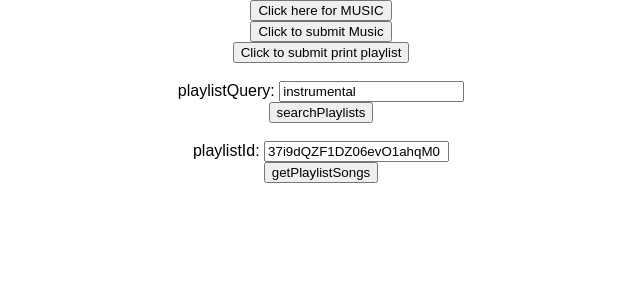
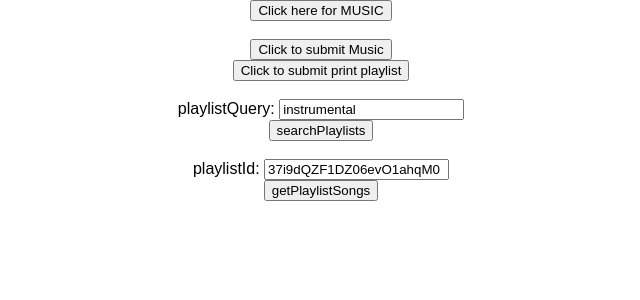
Before and after one commit to ChrisLouie10/Team-Marvel, a React (Create React App) app in the folder client/: page /spotify in a window 1280 px wide. Shown: the top 300 px of the page, without its empty margins (319-959 px from the left). Built offline with nearby package versions, Linux system fonts and the light colour scheme; no server answers; what spotify-web-api-node would draw is missing.

Commit message:
added some formatting to html

```diff
--- a/client/src/components/SpotifyAPI.js
+++ b/client/src/components/SpotifyAPI.js
@@ -133,8 +133,14 @@ const SpotifyAPI = () => {
   return (
     <div style={{display: 'flex', flexDirection: 'column', alignItems: 'center', justifyContent: 'center'}}>
       <button onClick={handleChange}>Click here for MUSIC</button>
-      <button onClick={handleSubmitPlaylist}>Click to submit Music</button>
-      <button onClick={handleSubmitShowPlaylist}>Click to submit print playlist</button>
+
+      <br />
+      <div>
+        <button onClick={handleSubmitPlaylist}>Click to submit Music</button>
+      </div>
+      <div>
+        <button onClick={handleSubmitShowPlaylist}>Click to submit print playlist</button>
+      </div>
 
       <br></br>
       <div>
```
